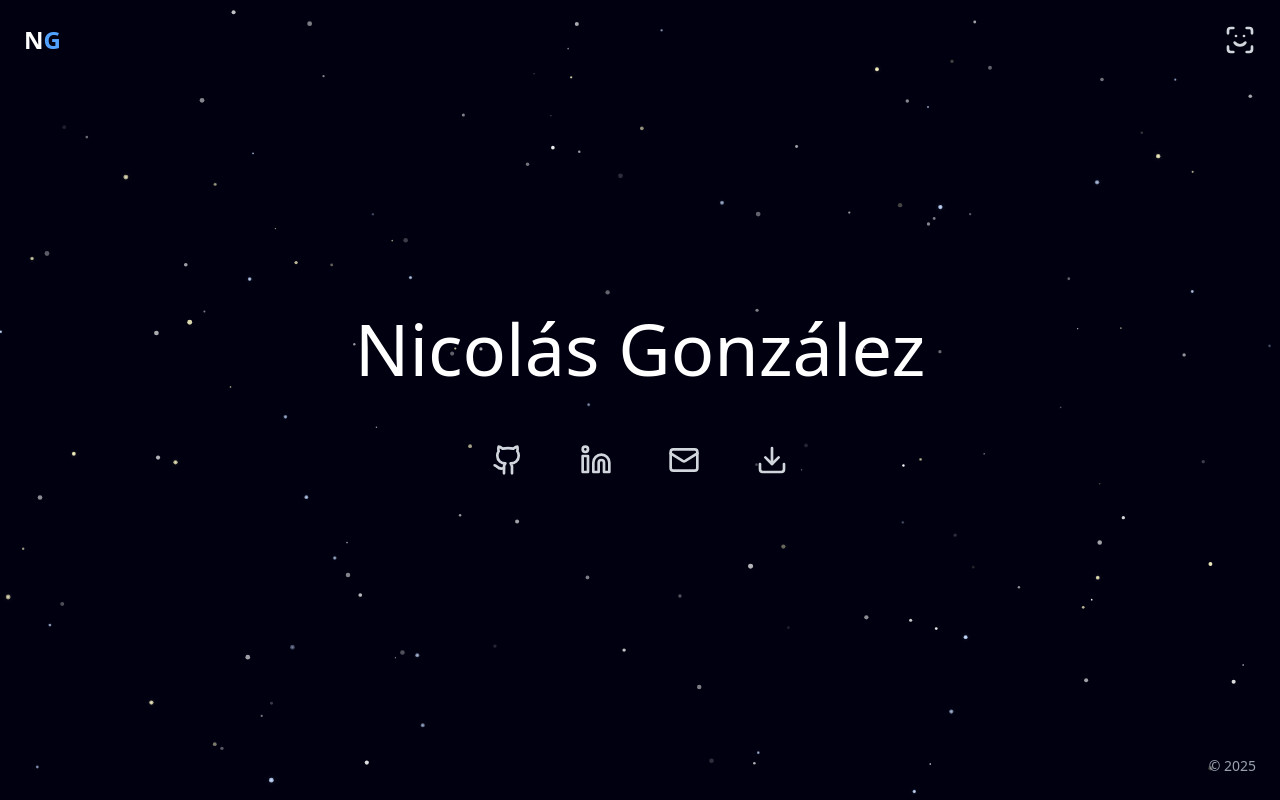
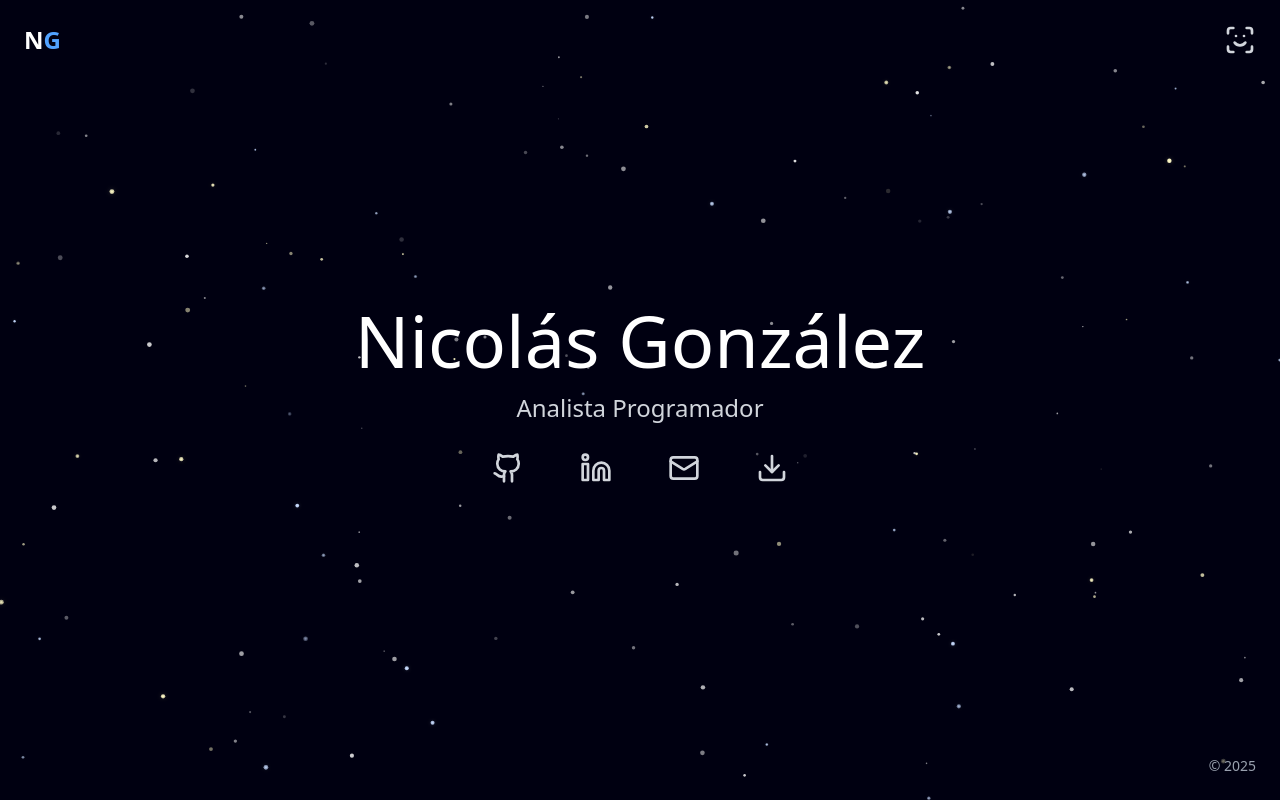
Before and after one commit to JasonLocke8/Portfolio-Nico-Gonzalez, a React (Vite) app: page / in a window 1280 px wide. Built offline with nearby package versions, Linux system fonts and the light colour scheme.

Commit message:
Arreglos visuales

```diff
--- a/src/App.tsx
+++ b/src/App.tsx
@@ -71,13 +71,21 @@ function App() {
       {/* Main */}
       <main className="flex-1 flex flex-col items-center justify-center relative z-10">
         <motion.h1
-          className="text-6xl md:text-7xl font-light text-white mb-12 text-center"
+          className="text-6xl md:text-7xl font-light text-white mb-4 text-center"
           initial={{ opacity: 0, y: 50 }}
           animate={{ opacity: 1, y: 0 }}
           transition={{ duration: 0.8, delay: 0.4 }}
         >
           Nicolás González
         </motion.h1>
+        <motion.h2
+          className="text-xl md:text-2xl font-light text-gray-300 mb-4 text-center"
+          initial={{ opacity: 0, y: 30 }}
+          animate={{ opacity: 1, y: 0 }}
+          transition={{ duration: 0.7, delay: 0.7 }}
+        >
+          Analista Programador
+        </motion.h2>
 
         {/* Social */}
         <motion.div
```
